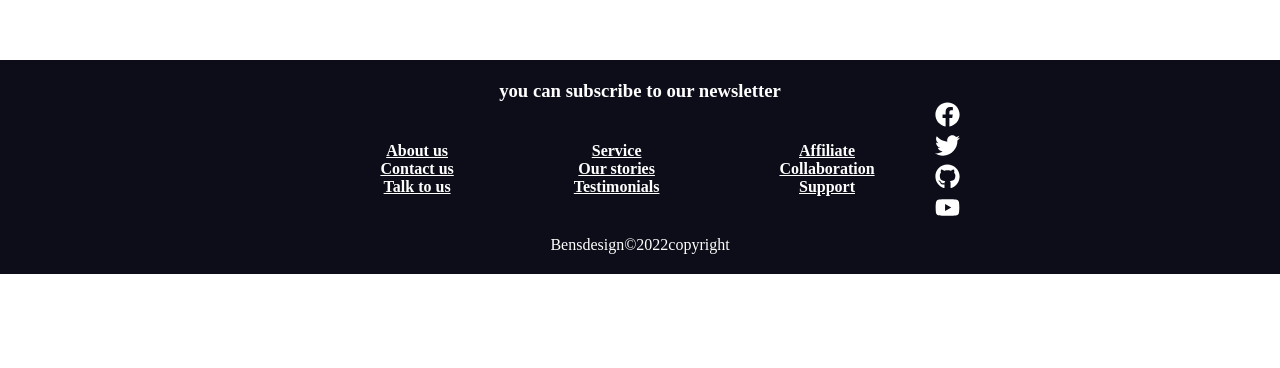
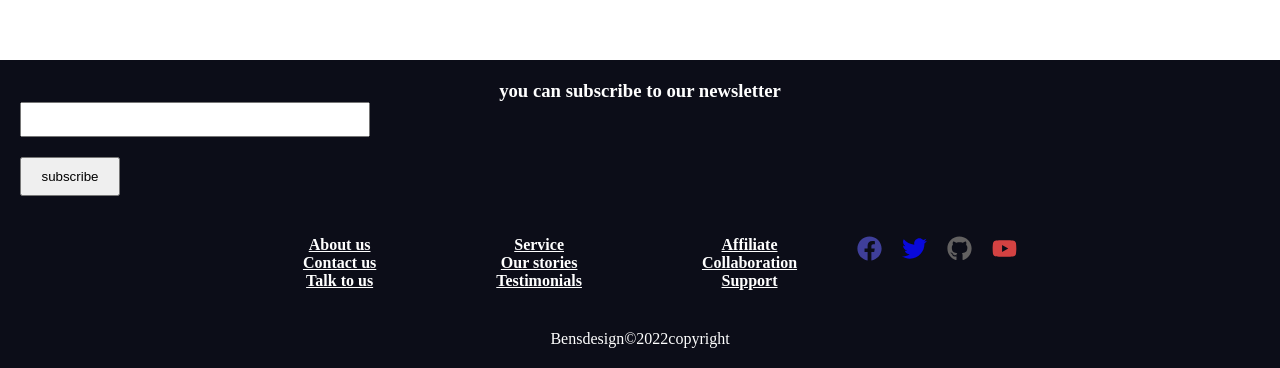
Before and after one commit to sirben181/web-reactv1, a React (Create React App) app: page /about in a window 1280 px wide. Shown: the part 820-1188 px from the top of the page. Before the commit the page ends 1094 px from the top, so only its background shows below. Built offline with nearby package versions, Linux system fonts and the light colour scheme.

Commit message:
input form

```diff
--- a/src/components/Footer.js
+++ b/src/components/Footer.js
@@ -10,6 +10,12 @@ const Footer = () => {
                <h3>
                    you can subscribe to our newsletter
                </h3>
+               <div className="input_form">
+                   <form className="form">
+                       <input />
+                       <button className="btn_secondary">subscribe</button>
+                   </form>
+               </div>
                <div className="footer_items_wrapper">
                    <div className="footer_item about_footer">
                         <h4><Link to="/about">About us</Link></h4>
@@ -28,16 +34,24 @@ const Footer = () => {
                     </div>
                     <div className='social_links'>
                         <div className="facebook">
-                           <FaIcons.FaFacebook />
+                            <a target='_blank' href="https://www.facebook.com/benson.kamau.3766">
+                                <FaIcons.FaFacebook />
+                            </a>
                         </div>
                         <div className="twitter">
-                           <FaIcons.FaTwitter />
+                            <a target='_blank' href="https://twitter.com/benson_kamaa">
+                               <FaIcons.FaTwitter />
+                            </a>
                         </div>
                         <div className='github'>
-                          <FaIcons.FaGithub />
+                            <a target='_blank' href="https://github.com/sirben181">
+                               <FaIcons.FaGithub />
+                            </a>
                         </div>
                         <div className="youtube">
+                           <a target="_blank" href="https://www.youtube.com">
                            <FaIcons.FaYoutube />
+                           </a>
                         </div>
                     </div>
                </div>
--- a/src/components/footer.css
+++ b/src/components/footer.css
@@ -22,8 +22,26 @@
     display:flex;
     justify-content: center;
 
+}
+.input_form{display:flex;
+    flex-direction:column;
+    align-content:center;
+    text-align:center;
+    }
+    .form{display:flex;
+        flex-direction:column;
 
-}
+    }
+    .form input{
+        width:350px;
+        height:35px;
+        margin-bottom:20px;
+    }
+    .form button{
+        padding:10px 12px;
+        width:100px;
+    }
+
 .footer_item{
     display:flex;
     flex-direction:column;
@@ -37,8 +55,36 @@
 }
 .footer_item h4 a:hover{ color:coral;}
 .social_links{
-   font-size:25px;}
-   .facebook{}
-   .twitter{
+    margin-top:20px;
+    padding-top:20px;
+   font-size:25px;
+display:flex;
+}
+   .facebook{
+       margin-right:20px;
 
    }
+   .facebook a{
+    color:rgba(71, 71, 172, 0.877);
+   }
+   .facebook a:hover{color:#fff;
+/* background:rgba(31, 31, 216, 0.877); */
+/* overflow:hidden; */
+}
+   .twitter{
+           margin-right:20px;
+   }
+   .twitter a{color:rgb(9, 9, 219);}
+   .twitter a:hover{
+       color:#fff;
+   }
+   .github{margin-right:20px;}
+   .github a{color:rgb(99, 97, 97);}
+   .github a:hover{color:#fff;}
+   .youtube{
+       margin-right:20px;
+   }
+   .youtube a{color:rgb(211, 66, 66);}
+   .youtube a:hover{
+       color:rgb(146, 37, 37);
+   }
```
